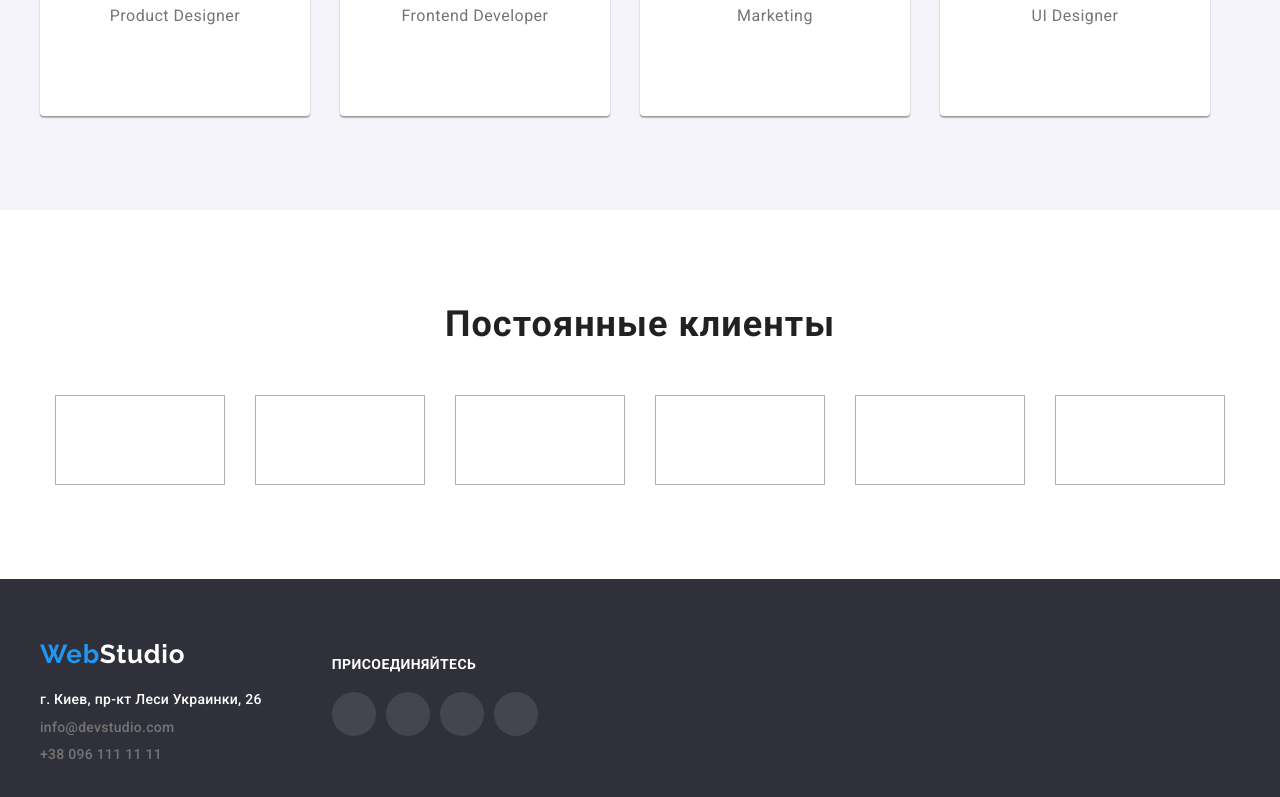
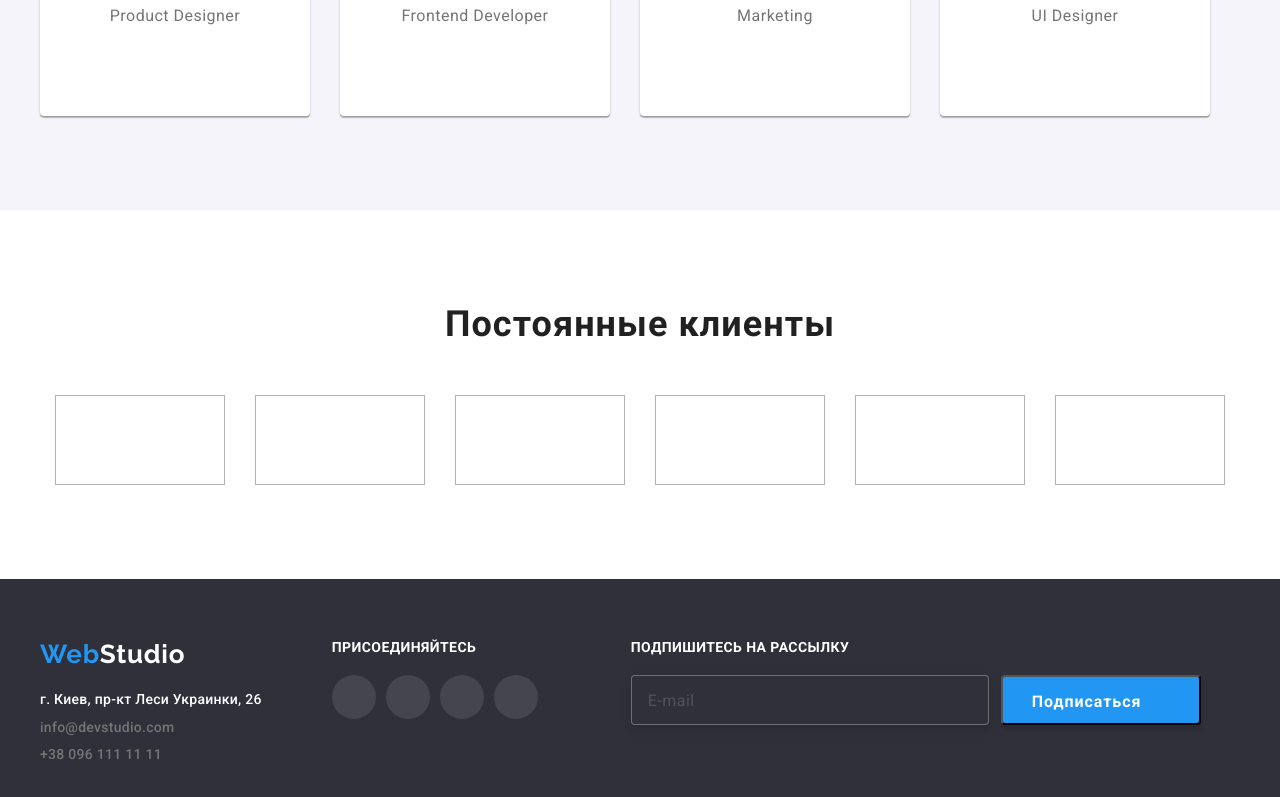
Before and after one commit to Artur-Ned/Firts-Proj-GOIT, a plain HTML site: page index.html in a window 1280 px wide. Shown: the part 2064-2861 px from the top of the page. Drawn offline with nearby package versions, Linux system fonts and the light colour scheme.

Commit message:
input footer on

```diff
--- a/CSS/styles.css
+++ b/CSS/styles.css
@@ -45,6 +45,7 @@ img {
   --all-text-color: #212121;
   --background-main-color: #ffffff;
   --gray: rgba(117, 117, 117, 1);
+  --footer-color: #2f303a;
 }
 
 /*outline: 2px soloid tomato - рамка*/
@@ -537,20 +538,75 @@ outline: none;
   outline: none;
 }
 
-.text-foter-links {
+.text-footer-links {
   font-family: var(--main-font);
   font-weight: 700;
   font-size: 14px;
-  line-height: 1, 143x;
+  line-height: 1.143;
   letter-spacing: 0.03em;
   text-transform: uppercase;
   color: var(--background-main-color);
   margin-bottom: 20px;
 }
+
 .adres-footer-link {
 transition: 250ms cubic-bezier(0.4, 0, 0.2, 1);
 }
 
+.footer-item:last-child {
+  margin-left: 93px;
+}
+
+.footer-item:nth-child(2) {
+  margin-left: 70px;
+}
+
+.footer-label {
+display: flex;
+}
+
+.footer-input {
+  width: 358px;
+  height: 50px;
+  border: 1px solid rgba(255, 255, 255, 0.3);
+  box-sizing: border-box;
+  padding: 15px 16px;
+  color: var(--background-main-color);
+  font-family: var(--main-font);
+  font-weight: 400;
+  font-size: 16px;
+  line-height: 1.25;
+  letter-spacing: 0.03em;
+  filter: drop-shadow(0px 4px 4px rgba(0, 0, 0, 0.15));
+  border-radius: 4px;
+  background-color: var(--footer-color);
+  transition: 250ms cubic-bezier(0.4, 0, 0.2, 1);
+}
+
+.footer-input:focus,
+.footer-input:hover {
+  outline: none;
+  border: 1px solid var(--accent-color-heder);
+}
+
+.footer-btn {
+  display: flex;
+  margin-left: 12px;
+ padding: 10px 62px 10px 29px;
+  font-weight: 700;
+  font-size: 16px;
+  line-height: 1.875;
+  letter-spacing: 0.06em;
+  border-radius: 4px;
+  cursor: pointer;
+  color: var(--background-main-color);
+  background: var(--accent-color-heder);
+  box-shadow: 0px 4px 4px rgba(0, 0, 0, 0.15);
+  font-family: var(--main-font);
+  width: 200px;
+  height: 50px;
+  transition: 250ms cubic-bezier(0.4, 0, 0.2, 1);
+}
 
 /*----------body portfoli--------------*/
 /*----------portfolio-nav--------------*/
@@ -689,7 +745,7 @@ transform: translateY(100%);
 
 .portfolio-footer,
 .main-footer {
-  background-color: #2f303a;
+  background-color: var(--footer-color);
   height: 252px;
   padding: 60px 0px;
 }
@@ -728,10 +784,10 @@ a[href="https://goo.gl/maps/fY5pNtDdv6tUA1cWA"]
 .footer-list {
   display: flex;
 }
-.footer-item:not(:first-child) {
+/* .footer-item:not(:first-child) {
   margin-left: 70px;
   margin-top: 17px;
-}
+} */
 
 /*========================footerlink===============*/
   .footer-social-list-link {
--- a/index.html
+++ b/index.html
@@ -375,7 +375,7 @@
         </address>
         </div>
         <div class="footer-item">
-            <p class="text-foter-links">присоединяйтесь</p>
+            <p class="text-footer-links">присоединяйтесь</p>
             <ul class="social-list-foter">
                 <li class="social-list-item">
                     <a class="footer-social-list-link" href="">
@@ -406,6 +406,24 @@
                     </a>
                 </li>
             </ul>
+        </div>
+        <div class="footer-item">
+            <form action="">
+                <p class="text-footer-links">Подпишитесь на рассылку</p>
+                <label for="" class="footer-label">
+                    <input type="email" class="footer-input" placeholder="E-mail">
+                    <button class="footer-btn">Подписаться
+
+
+                    </button>
+                </label>
+
+
+
+
+
+            </form>
+
         </div>
     </div>
 
```
